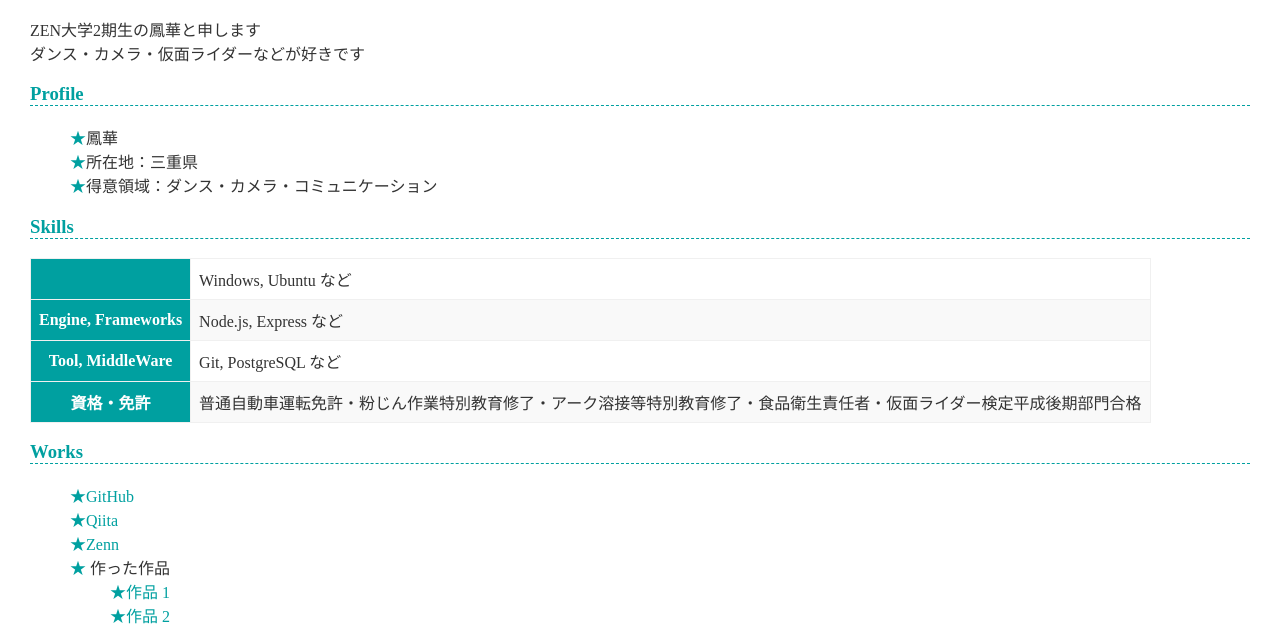
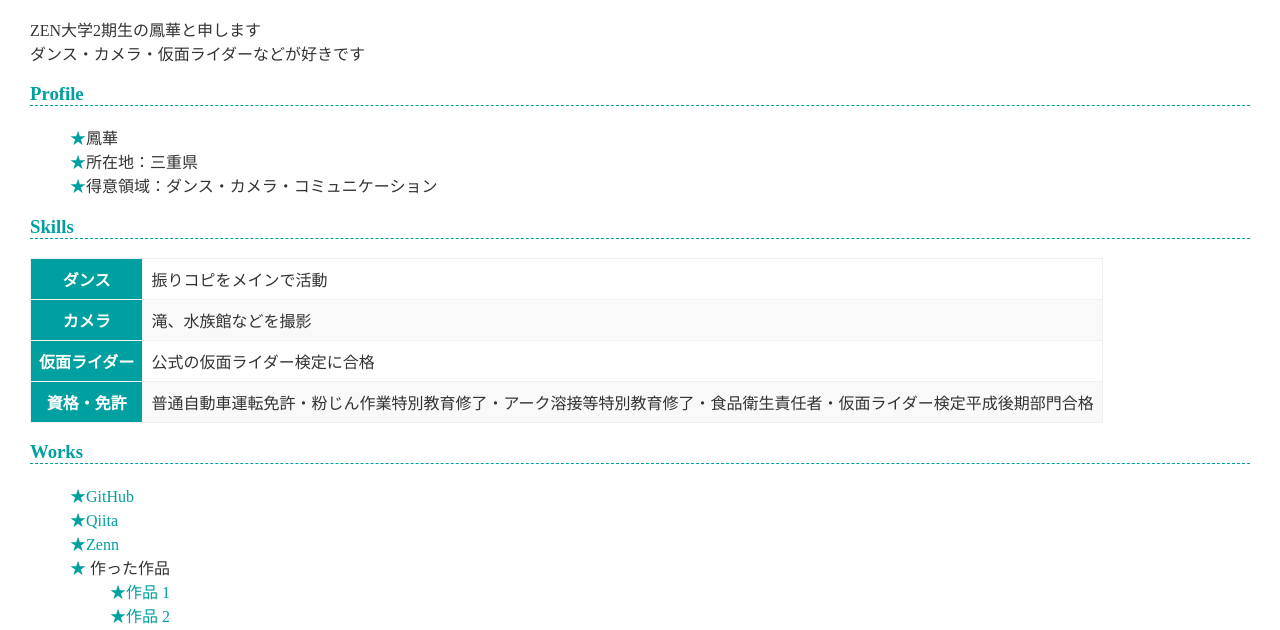
Before and after one commit to Houka0908/https-HOUKA.github.io, a plain HTML site: page index.html in a window 1280 px wide. Shown: the part 194-824 px from the top of the page. Drawn offline with Linux system fonts and the light colour scheme.

Commit message:
Update index.html

```diff
--- a/index.html
+++ b/index.html
@@ -25,16 +25,16 @@
     <h3>Skills</h3>
     <table>
       <tr>
-        <th></th>
-        <td>Windows, Ubuntu など</td>
+        <th>ダンス</th>
+        <td>振りコピをメインで活動</td>
       </tr>
       <tr>
-        <th>Engine, Frameworks</th>
-        <td>Node.js, Express など</td>
+        <th>カメラ</th>
+        <td>滝、水族館などを撮影</td>
       </tr>
       <tr>
-        <th>Tool, MiddleWare</th>
-        <td>Git, PostgreSQL など</td>
+        <th>仮面ライダー</th>
+        <td>公式の仮面ライダー検定に合格</td>
       </tr>
       <tr>
         <th>資格・免許</th>
```
